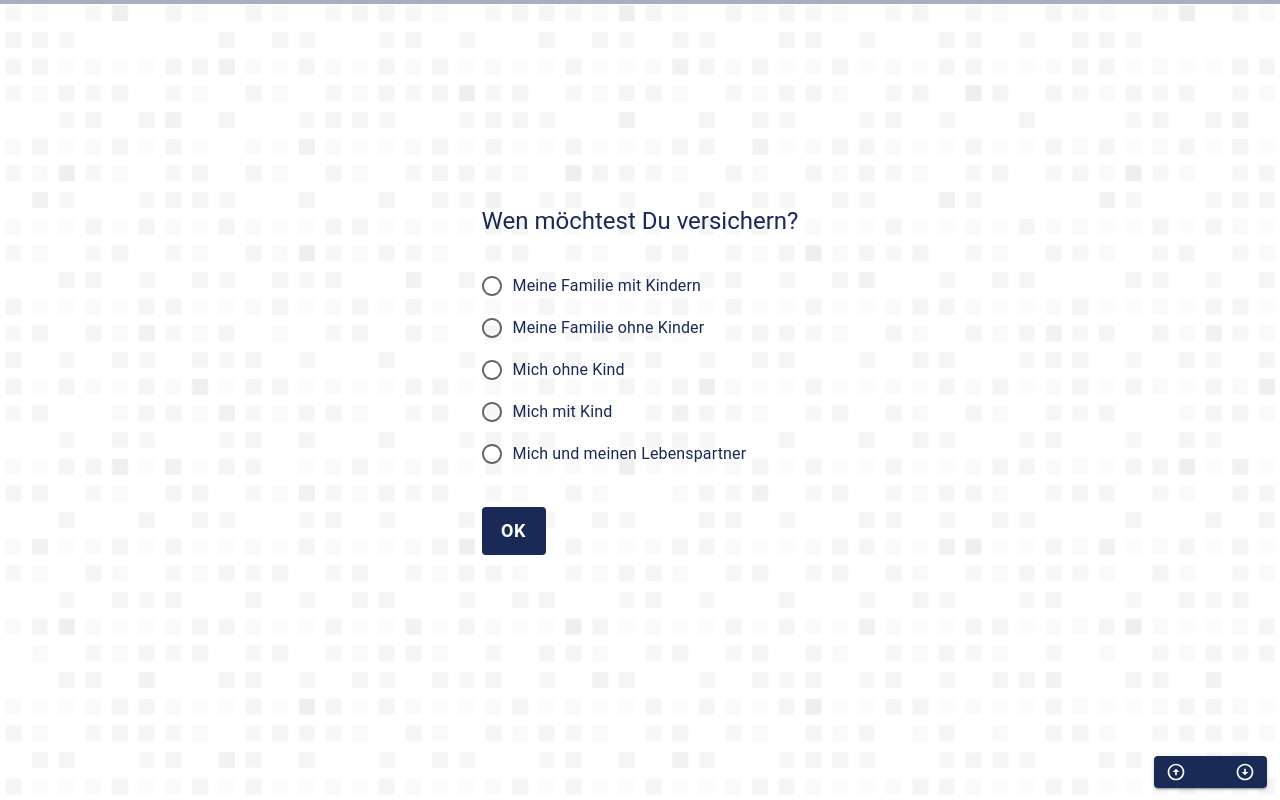
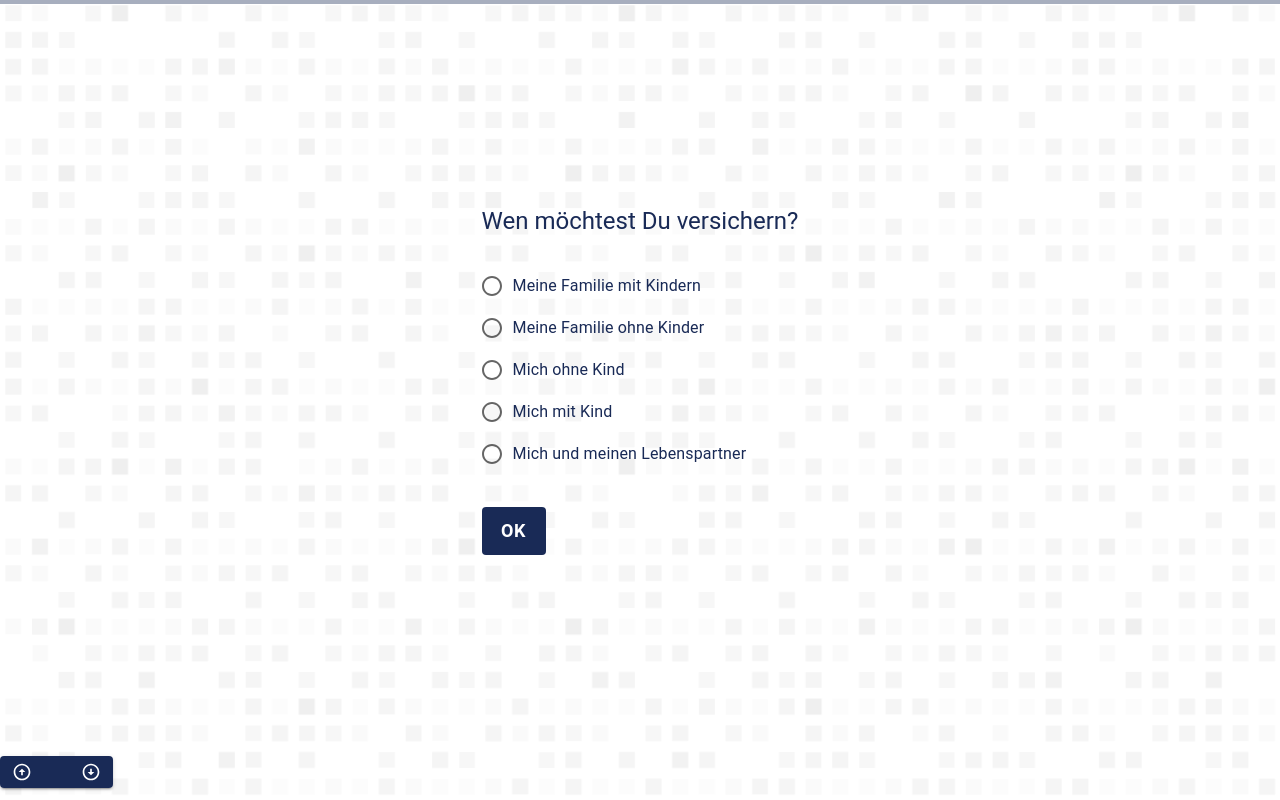
Before and after one commit to RowenaRavenclawWithExtraClaws/for-real, a React (Create React App) app: page / in a window 1280 px wide. Both pictures are taken after a click on the button "LOSLEGEN". Built offline with nearby package versions, Linux system fonts and the light colour scheme.

Commit message:
add pagination style

```diff
--- a/src/assets/styles/questionPage/pagination.module.css
+++ b/src/assets/styles/questionPage/pagination.module.css
@@ -1,10 +1,3 @@
-.customPagination {
-  margin-left: 0.8rem;
+.paginationDiv {
+  text-align: center;
 }
-
-@media (min-width: 600px) {
-  .customPagination {
-    float: right;
-    margin-right: 0.8rem;
-  }
-}
```
